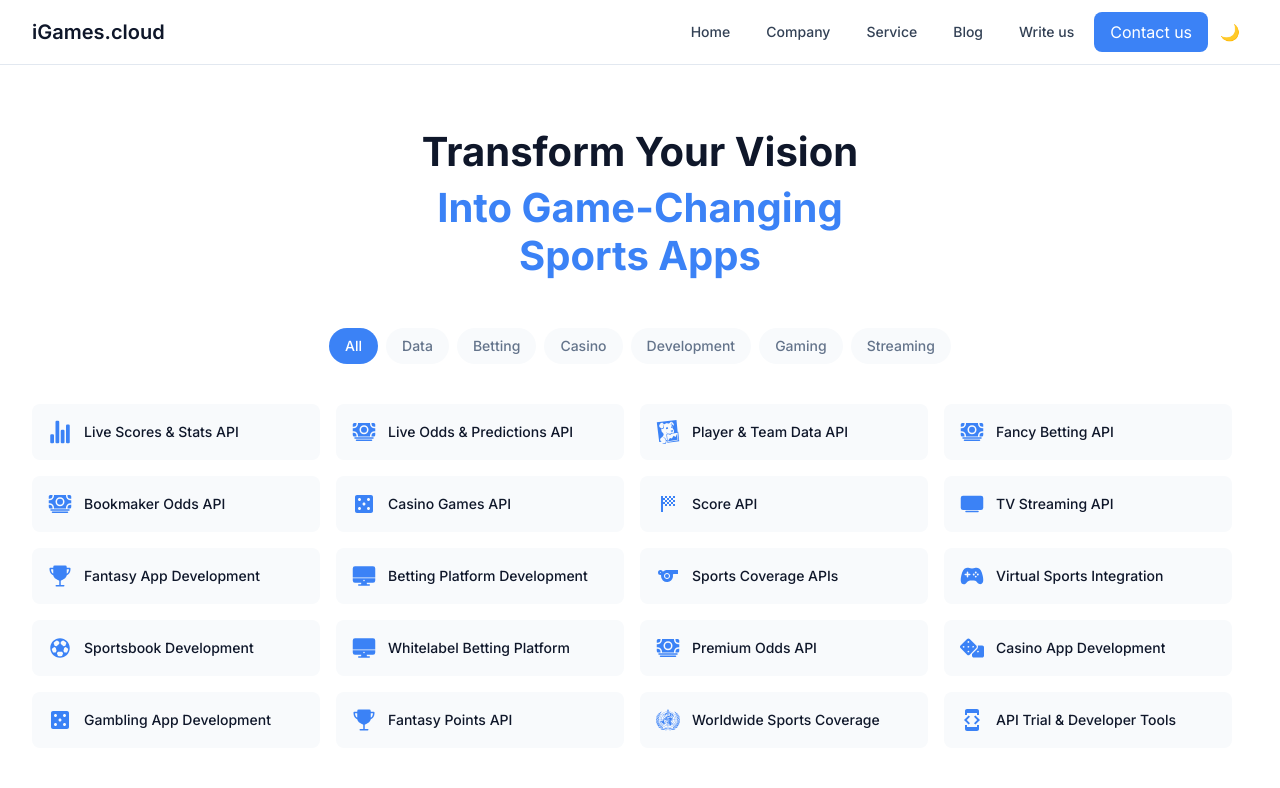
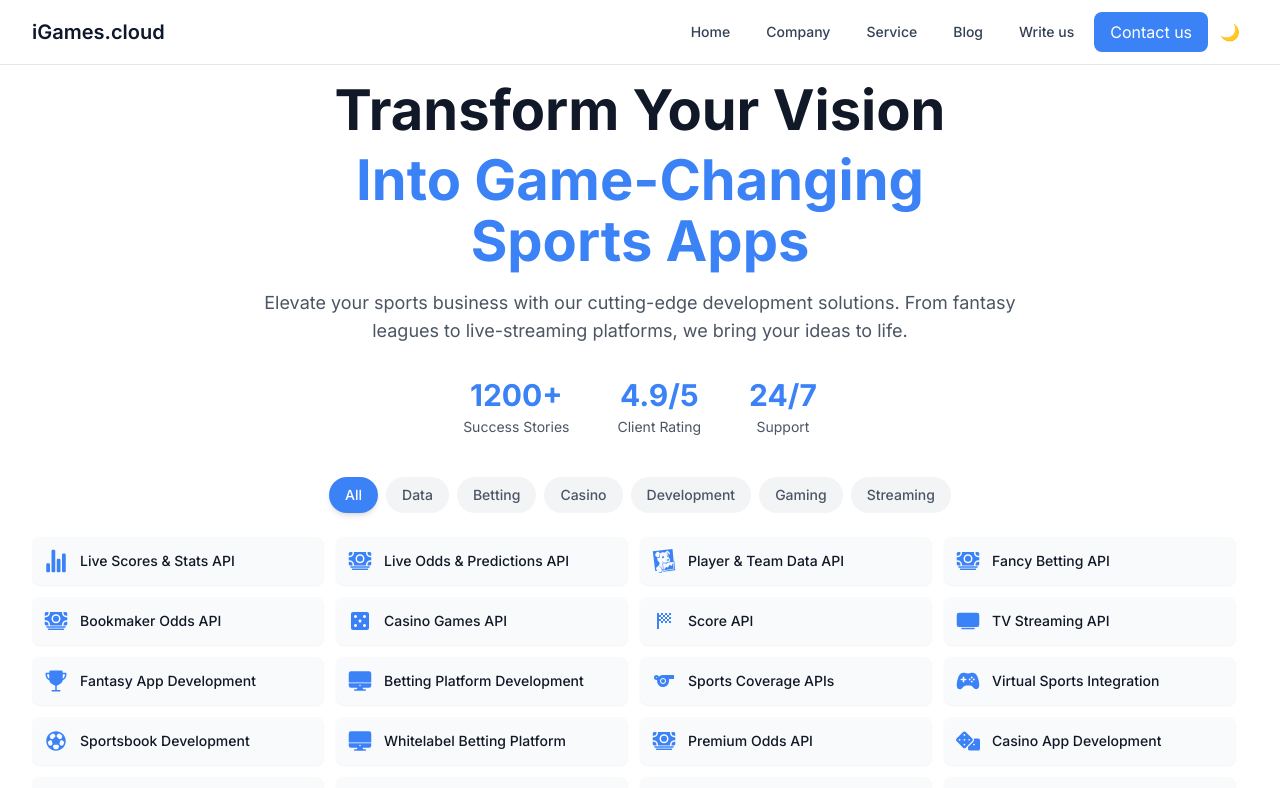
Before and after one commit to shashikant-dev/I-Games, a Next.js app: page / in a window 1280 px wide. Shown: the top 788 px of the page. Built offline with nearby package versions, Linux system fonts and the light colour scheme.

Commit message:
Enhance HeroSection with dark mode support, update background pattern, and improve layout. Add utility classes for animations and refine category filter styles for better user experience.

```diff
--- a/src/app/globals.css
+++ b/src/app/globals.css
@@ -127,3 +127,34 @@
 .scrollbar-thin::-webkit-scrollbar-thumb:hover {
   background: #CBD5E1;
 }
+
+/* Update the grid pattern for dark mode */
+.bg-grid-pattern {
+  background-image: linear-gradient(to right, rgba(226, 232, 240, 0.1) 1px, transparent 1px),
+                    linear-gradient(to bottom, rgba(226, 232, 240, 0.1) 1px, transparent 1px);
+  background-size: 24px 24px;
+}
+
+.dark .bg-grid-pattern {
+  background-image: linear-gradient(to right, rgba(226, 232, 240, 0.05) 1px, transparent 1px),
+                    linear-gradient(to bottom, rgba(226, 232, 240, 0.05) 1px, transparent 1px);
+}
+
+/* Update scrollbar for dark mode */
+.dark .scrollbar-thin::-webkit-scrollbar-thumb {
+  background: #374151;
+}
+
+.dark .scrollbar-thin::-webkit-scrollbar-thumb:hover {
+  background: #4B5563;
+}
+
+/* Add these utility classes for animations */
+@keyframes float {
+  0%, 100% { transform: translateY(0); }
+  50% { transform: translateY(-10px); }
+}
+
+.animate-float {
+  animation: float 6s ease-in-out infinite;
+}
--- a/src/components/home/HeroSection.js
+++ b/src/components/home/HeroSection.js
@@ -156,30 +156,58 @@
     : services.filter(service => service.category === selectedCategory);
 
   return (
-    <div className="relative bg-white pt-24 pb-12 lg:pt-32 lg:pb-20">
+    <div className="relative bg-white dark:bg-gray-900 transition-colors">
+      {/* Background Pattern */}
+      <div className="absolute inset-0 overflow-hidden pointer-events-none">
+        <div className="absolute top-0 left-0 w-full h-full bg-grid-pattern opacity-[0.03]" />
+      </div>
+
+      <div className="relative pt-16 pb-8 lg:pt-20 lg:pb-12">
         <div className="max-w-7xl mx-auto px-4 sm:px-6 lg:px-8">
           {/* Heading Section */}
-        <div className="text-center mb-12">
+          <div className="text-center mb-8">
             <h1>
-            <div className="text-[2.5rem] leading-[1.2] font-bold text-[#0F172A] mb-2">
+              <div className="text-[2.5rem] md:text-[3.5rem] leading-[1.1] font-bold text-gray-900 dark:text-white mb-2">
                 Transform Your Vision
               </div>
-            <div className="text-[2.5rem] leading-[1.2] font-bold text-[#3B82F6]">
+              <div className="text-[2.5rem] md:text-[3.5rem] leading-[1.1] font-bold text-[#3B82F6]">
                 Into Game-Changing<br />Sports Apps
               </div>
             </h1>
+
+            {/* Description Text */}
+            <p className="mt-4 text-lg text-gray-600 dark:text-gray-300 max-w-3xl mx-auto">
+              Elevate your sports business with our cutting-edge development solutions.
+              From fantasy leagues to live-streaming platforms, we bring your ideas to life.
+            </p>
+
+            {/* Stats Section */}
+            <div className="flex justify-center gap-8 md:gap-12 mt-8 mb-10">
+              <div className="text-center">
+                <div className="text-2xl md:text-3xl font-bold text-[#3B82F6]">1200+</div>
+                <div className="text-sm text-gray-600 dark:text-gray-400 mt-1">Success Stories</div>
+              </div>
+              <div className="text-center">
+                <div className="text-2xl md:text-3xl font-bold text-[#3B82F6]">4.9/5</div>
+                <div className="text-sm text-gray-600 dark:text-gray-400 mt-1">Client Rating</div>
+              </div>
+              <div className="text-center">
+                <div className="text-2xl md:text-3xl font-bold text-[#3B82F6]">24/7</div>
+                <div className="text-sm text-gray-600 dark:text-gray-400 mt-1">Support</div>
+              </div>
+            </div>
           </div>
 
           {/* Category Filter */}
-        <div className="flex flex-wrap justify-center gap-2 mb-10">
+          <div className="flex flex-wrap justify-center gap-2 mb-6">
             {categories.map(category => (
               <button
                 key={category}
                 onClick={() => setSelectedCategory(category)}
                 className={`px-4 py-2 rounded-full text-sm font-medium transition-colors
                   ${selectedCategory === category
-                  ? 'bg-[#3B82F6] text-white'
-                  : 'bg-[#F8FAFC] text-[#64748B] hover:text-[#0F172A]'
+                    ? 'bg-[#3B82F6] text-white shadow-md'
+                    : 'bg-gray-100 dark:bg-gray-800 text-gray-600 dark:text-gray-300 hover:text-gray-900 dark:hover:text-white hover:bg-gray-200 dark:hover:bg-gray-700'
                   }`}
               >
                 {category}
@@ -187,21 +215,21 @@
             ))}
           </div>
 
-        {/* Services Grid - Now Full Width */}
-        <div className="grid grid-cols-1 md:grid-cols-2 lg:grid-cols-3 xl:grid-cols-4 gap-4
-                      max-h-[600px] overflow-y-auto pr-4
-                      scrollbar-thin scrollbar-thumb-gray-200 scrollbar-track-transparent">
+          {/* Services Grid */}
+          <div className="grid grid-cols-1 md:grid-cols-2 lg:grid-cols-3 xl:grid-cols-4 gap-3
+                        max-h-[500px] overflow-y-auto pr-3
+                        scrollbar-thin scrollbar-thumb-gray-200 dark:scrollbar-thumb-gray-700 scrollbar-track-transparent">
             {filteredServices.map(service => (
               <div
                 key={service.id}
-              className="flex items-center gap-3 p-4 rounded-lg
-                       bg-[#F8FAFC] hover:bg-[#F1F5F9]
-                       transition-all cursor-pointer group"
+                className="flex items-center gap-3 p-3 rounded-lg
+                         bg-gray-50 dark:bg-gray-800 hover:bg-gray-100 dark:hover:bg-gray-700
+                         shadow-sm transition-all cursor-pointer group"
               >
                 <div className="text-[#3B82F6] flex-shrink-0">
                   {service.icon}
                 </div>
-              <span className="text-sm font-medium text-[#0F172A] line-clamp-2">
+                <span className="text-sm font-medium text-gray-900 dark:text-white line-clamp-2">
                   {service.name}
                 </span>
               </div>
@@ -209,5 +237,6 @@
           </div>
         </div>
       </div>
+    </div>
   );
 }
```
Lines whose indentation alone changed are shown as unchanged.
